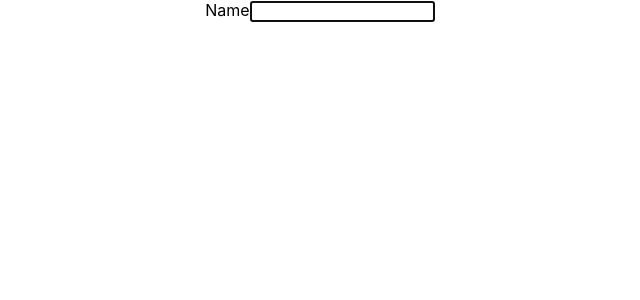
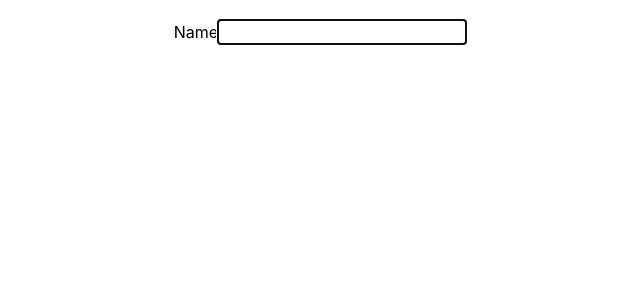
Before and after one commit to Dante-Nephilim/search-suggestions, a React (Vite) app: page / in a window 1280 px wide. Shown: the top 300 px of the page, without its empty margins (320-960 px from the left). Built offline with nearby package versions, Linux system fonts and the light colour scheme.

Commit message:
add tailwind-css

```diff
--- a/package.json
+++ b/package.json
@@ -17,6 +17,9 @@
     "@types/react": "^18.0.0",
     "@types/react-dom": "^18.0.0",
     "@vitejs/plugin-react": "^1.3.0",
+    "autoprefixer": "^10.4.7",
+    "postcss": "^8.4.13",
+    "tailwindcss": "^3.0.24",
     "vite": "^2.9.9"
   }
 }
--- /dev/null
+++ b/postcss.config.js
@@ -0,0 +1,6 @@
+module.exports = {
+  plugins: {
+    tailwindcss: {},
+    autoprefixer: {},
+  },
+}
--- a/src/App.jsx
+++ b/src/App.jsx
@@ -8,7 +8,7 @@
 function App() {
   return (
     <Router>
-      <div className="App">
+      <div className="App mt-5">
         <Suspense fallback={<div>Loading...</div>}>
           <Switch>
             <Route exact path="/" component={AutoSuggest} />
--- /dev/null
+++ b/tailwind.config.js
@@ -0,0 +1,7 @@
+module.exports = {
+  content: ["./index.html", "./src/**/*.{vue,js,ts,jsx,tsx}"],
+  theme: {
+    extend: {},
+  },
+  plugins: [],
+};
```
Also changed, not shown: src/index.css (+7 -3 lines), 1 other file (tests, documents, lock files or other folders).
